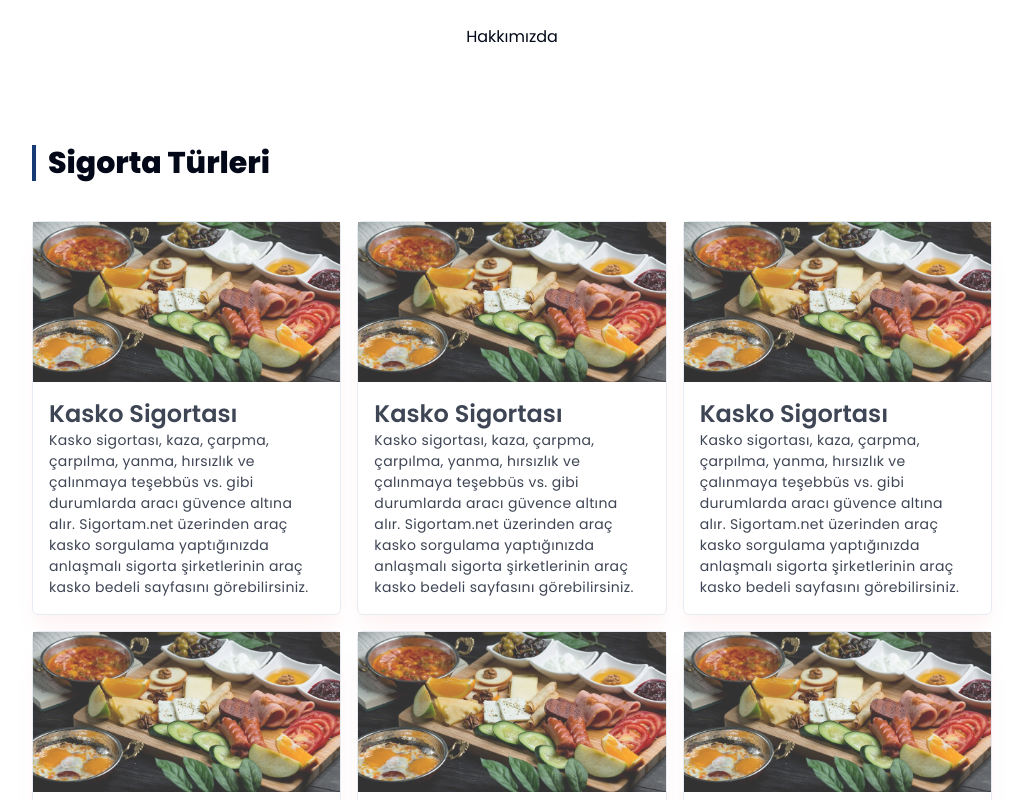
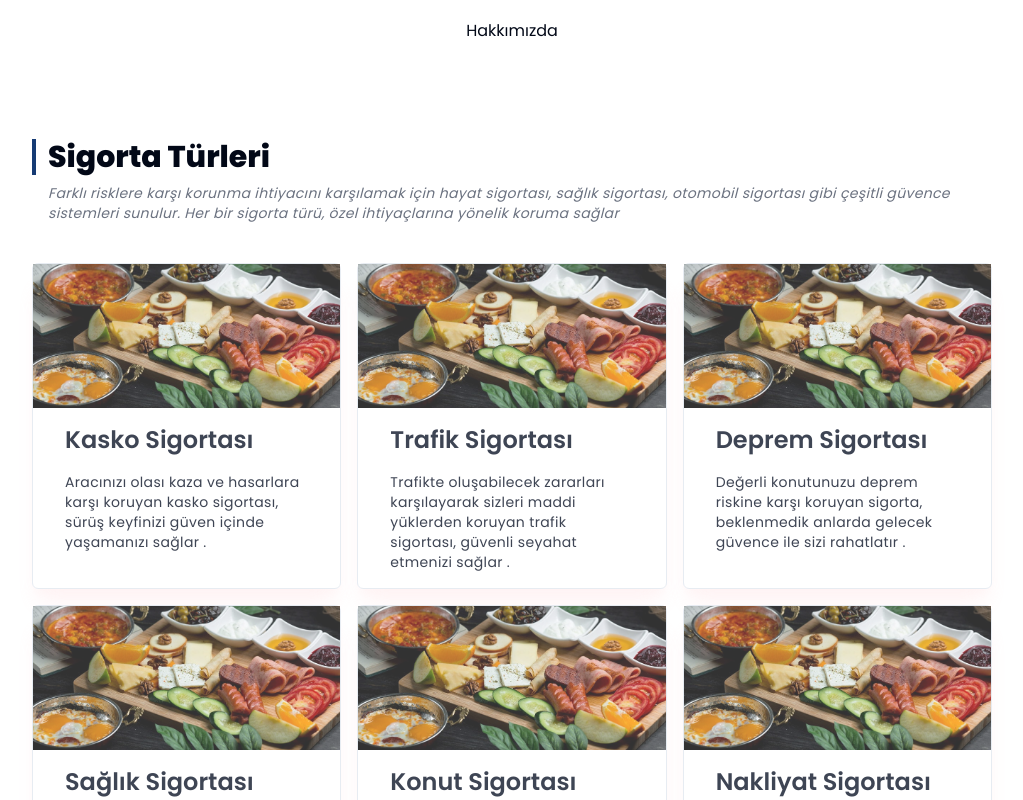
Before and after one commit to furkanleylek/Sigorta, a Next.js app: page / in a window 1280 px wide. Shown: the part 1340-2140 px from the top of the page, without its empty margins (128-1151 px from the left). Built offline with nearby package versions, Linux system fonts and the light colour scheme.

Commit message:
sigorta types

```diff
--- a/components/main/nasıl-calısır/nasıl-calısır.tsx
+++ b/components/main/nasıl-calısır/nasıl-calısır.tsx
@@ -28,7 +28,7 @@ const NasılCalısırData = [
 const NasılCalısır = () => {
     return (
         <Container>
-            <div className='flex items-center justify-between '>
+            <div className='flex items-center justify-between'>
                 <div className='flex flex-col space-y-2'>
                     <TitleH2>
                         Tüm Sigorta İşlemleriniz için en uygun fiyat
@@ -42,7 +42,6 @@ const NasılCalısır = () => {
                         SİGORTA TEKLİFİ AL
                     </Button>
                 </Link>
-
             </div>
             <div className='grid grid-cols-1 lg:grid-cols-3 gap-4'>
                 {
@@ -52,7 +51,7 @@ const NasılCalısır = () => {
                 }
             </div>
             <Link href='/teklifal'>
-                <Button variant="outline" size="lg" className='flex md:hidden w-full rounded-full hover:bg-main hover:text-white transition-all duration-500 text-xs '>
+                <Button variant="outline" size="lg" className='mt-8 flex md:hidden w-full rounded-full hover:bg-main hover:text-white transition-all duration-500 text-xs '>
                     SİGORTA TEKLİFİ AL
                 </Button>
             </Link>
--- a/components/main/sigorta-types/all-sigorta-types.tsx
+++ b/components/main/sigorta-types/all-sigorta-types.tsx
@@ -4,37 +4,44 @@ import SingleSigortaType from './single-sigorta-type'
 import Container from '@/components/ui/container'
 import { TitleH3 } from '@/components/ui/h3'
 import { TitleH2 } from '@/components/ui/h2'
+import { Paragraph } from '@/components/ui/paragraph'
 
 const SigortaTypes = [
     {
         title: "Kasko Sigortası",
-        description: 'Kasko sigortası, kaza, çarpma, çarpılma, yanma, hırsızlık ve çalınmaya teşebbüs vs. gibi durumlarda aracı güvence altına alır. Sigortam.net üzerinden araç kasko sorgulama yaptığınızda anlaşmalı sigorta şirketlerinin araç kasko bedeli sayfasını görebilirsiniz.',
-        imageUrl: '/test.jpg'
+        description: 'Aracınızı olası kaza ve hasarlara karşı koruyan kasko sigortası, sürüş keyfinizi güven içinde yaşamanızı sağlar .',
+        imageUrl: '/test.jpg',
+        linkHref: 'kaskosigortasi'
     },
     {
-        title: "Kasko Sigortası",
-        description: 'Kasko sigortası, kaza, çarpma, çarpılma, yanma, hırsızlık ve çalınmaya teşebbüs vs. gibi durumlarda aracı güvence altına alır. Sigortam.net üzerinden araç kasko sorgulama yaptığınızda anlaşmalı sigorta şirketlerinin araç kasko bedeli sayfasını görebilirsiniz.',
-        imageUrl: '/test.jpg'
+        title: "Trafik Sigortası",
+        description: 'Trafikte oluşabilecek zararları karşılayarak sizleri maddi yüklerden koruyan trafik sigortası, güvenli seyahat etmenizi sağlar .',
+        imageUrl: '/test.jpg',
+        linkHref: 'trafiksigortasi'
     },
     {
-        title: "Kasko Sigortası",
-        description: 'Kasko sigortası, kaza, çarpma, çarpılma, yanma, hırsızlık ve çalınmaya teşebbüs vs. gibi durumlarda aracı güvence altına alır. Sigortam.net üzerinden araç kasko sorgulama yaptığınızda anlaşmalı sigorta şirketlerinin araç kasko bedeli sayfasını görebilirsiniz.',
-        imageUrl: '/test.jpg'
+        title: "Deprem Sigortası",
+        description: 'Değerli konutunuzu deprem riskine karşı koruyan sigorta, beklenmedik anlarda gelecek güvence ile sizi rahatlatır .',
+        imageUrl: '/test.jpg',
+        linkHref: 'depremsigortasi'
     },
     {
-        title: "Kasko Sigortası",
-        description: 'Kasko sigortası, kaza, çarpma, çarpılma, yanma, hırsızlık ve çalınmaya teşebbüs vs. gibi durumlarda aracı güvence altına alır. Sigortam.net üzerinden araç kasko sorgulama yaptığınızda anlaşmalı sigorta şirketlerinin araç kasko bedeli sayfasını görebilirsiniz.',
-        imageUrl: '/test.jpg'
+        title: "Sağlık Sigortası",
+        description: 'Sağlık giderlerinizi karşılayarak sizlere en iyi tedavi imkanını sunan sağlık sigortası, sağlığınıza değer verir .',
+        imageUrl: '/test.jpg',
+        linkHref: 'sagliksigortasi'
     },
     {
-        title: "Kasko Sigortası",
-        description: 'Kasko sigortası, kaza, çarpma, çarpılma, yanma, hırsızlık ve çalınmaya teşebbüs vs. gibi durumlarda aracı güvence altına alır. Sigortam.net üzerinden araç kasko sorgulama yaptığınızda anlaşmalı sigorta şirketlerinin araç kasko bedeli sayfasını görebilirsiniz.',
-        imageUrl: '/test.jpg'
+        title: "Konut Sigortası",
+        description: 'Ev ve eşyalarınızı yangın, hırsızlık gibi risklere karşı koruyan konut sigortası, huzurlu bir yaşam alanı sunar .',
+        imageUrl: '/test.jpg',
+        linkHref: 'konutsigortasi'
     },
     {
-        title: "Kasko Sigortası",
-        description: 'Kasko sigortası, kaza, çarpma, çarpılma, yanma, hırsızlık ve çalınmaya teşebbüs vs. gibi durumlarda aracı güvence altına alır. Sigortam.net üzerinden araç kasko sorgulama yaptığınızda anlaşmalı sigorta şirketlerinin araç kasko bedeli sayfasını görebilirsiniz.',
-        imageUrl: '/test.jpg'
+        title: "Nakliyat Sigortası",
+        description: 'Eşyalarınızın taşınması sırasında oluşabilecek hasarlara karşı güvence sağlayan nakliyat sigortası, taşınma sürecinizi kolaylaştırır .',
+        imageUrl: '/test.jpg',
+        linkHref: 'nakliyatsigortasi'
     }
 ]
 
@@ -42,9 +49,13 @@ const SigortaTypes = [
 const AllSigortaTypes = () => {
     return (
         <Container>
-            <TitleH2>
-                Sigorta Türleri
-            </TitleH2>
+            <div className='flex flex-col space-y-2'>
+                <TitleH2>
+                    Sigorta Türleri
+                </TitleH2>
+                <Paragraph className='text-gray-500 italic pl-4'>
+                    Farklı risklere karşı korunma ihtiyacını karşılamak için hayat sigortası, sağlık sigortası, otomobil sigortası gibi çeşitli güvence sistemleri sunulur. Her bir sigorta türü, özel ihtiyaçlarına yönelik koruma sağlar                            </Paragraph>
+            </div>
             <div className='grid grid-cols-1 md:grid-cols-3 gap-4'>
                 {
                     SigortaTypes.map((sigorta) => {
--- a/components/main/sigorta-types/single-sigorta-type.tsx
+++ b/components/main/sigorta-types/single-sigorta-type.tsx
@@ -8,19 +8,19 @@ interface SingleSigortaTypeProps {
         title: string
         description: string
         imageUrl: string
+        linkHref: string
     }
 }
 
 const SingleSigortaType: React.FC<SingleSigortaTypeProps> = ({ singleSigorta }) => {
 
-    const formattedTitle = singleSigorta.title.replace(/\s+/g, '').toLowerCase()
 
     return (
         <Link
-            href={`/${formattedTitle}`}
+            href={`/${singleSigorta.linkHref}`}
             className='border border-border rounded-md shadow-xl shadow-rose-50  text-primary bg-white
    group hover:bg-main hover:text-white hover:transition-all hover:translate-y-[-10px] hover:duration-500 duration-500 opacity-80 hover:opacity-100'>
-            <div className='relative w-full h-40'>
+            <div className='relative w-full h-36'>
                 <Image
                     src={singleSigorta.imageUrl}
                     fill
@@ -28,8 +28,8 @@ const SingleSigortaType: React.FC<SingleSigortaTypeProps> = ({ singleSigorta })
                     className='object-cover'
                 />
             </div>
-            <div className='flex flex-col p-4 h-full '>
-                <h4 className='font-semibold text-2xl'>
+            <div className='flex flex-col p-4 lg:py-4 lg:px-8 space-y-4 h-full '>
+                <h4 className='font-semibold text-base lg:text-2xl'>
                     {singleSigorta.title}
                 </h4>
                 <Paragraph className='whitespace-pre-line flex-grow'>
--- a/components/ui/paragraph.tsx
+++ b/components/ui/paragraph.tsx
@@ -7,7 +7,7 @@ interface ParagraphProps {
 
 export const Paragraph: React.FC<ParagraphProps> = ({ children, className }) => {
     return (
-        <p className={`leading-normal text-sm whitespace-break-spaces tracking-wide  ${className}`}>
+        <p className={`leading-normal text-xs md:text-sm whitespace-break-spaces tracking-wide  ${className}`}>
             {children}
         </p>
     );
```
